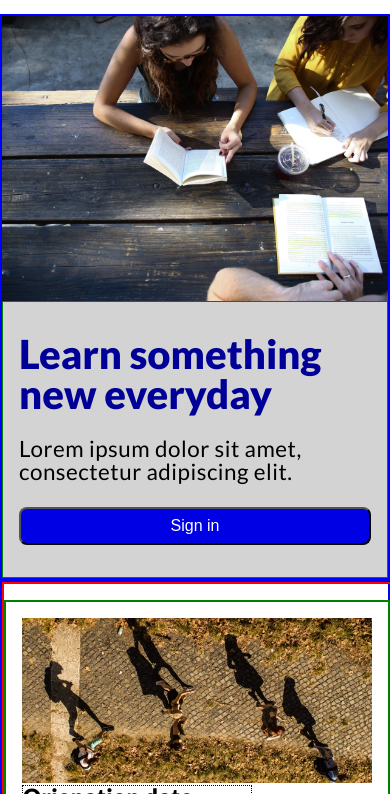
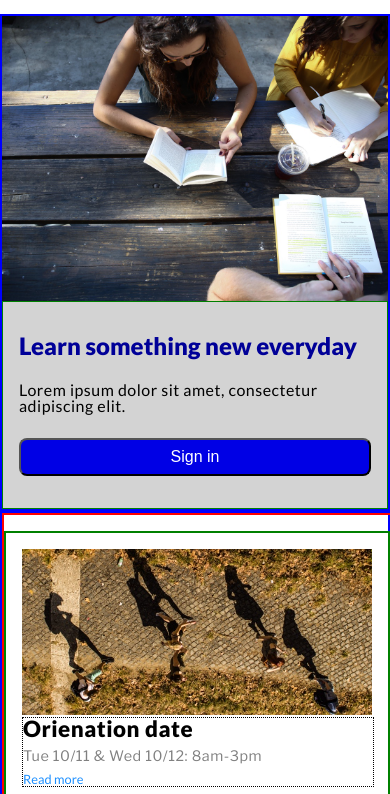
Before and after one commit to JBprg/colmar_academy, a plain HTML site: page index.html in a window 390 px wide. Shown: the part 50-844 px from the top of the page. Drawn offline with nearby package versions, Linux system fonts and the light colour scheme.

Commit message:
pushing mobile code for top container

```diff
--- a/index.html
+++ b/index.html
@@ -55,7 +55,7 @@
           <img src="./resources/images/banner.jpg" alt="Outdoor study group">
         </div>
     <!-- Text container (flex container) -->
-        <div class="text_container">
+        <div class="top_text">
           <h1>Learn something new everyday</h1>
           <h3>Lorem ipsum dolor sit amet, consectetur adipiscing elit.</h3>
         <!--  Start here button  (block container)-->
--- a/resources/css/style.css
+++ b/resources/css/style.css
@@ -6,7 +6,6 @@ html {
 
 /* general page formating */
 body {
-  width: 100%;
   margin: 0 auto;
 }
 
@@ -16,7 +15,7 @@ body {
   align-items: center;
 }
 
-.text_container {                                   /* general text container */
+.text_container {                                /* general text container */
   display: flex;
   flex-direction: column;
   align-items: flex-start;
@@ -66,6 +65,7 @@ p {
     display: block;
   }  */
   .text_container {
+    min-width: 100%;
     border: 1px dotted black;
   }
 
@@ -140,6 +140,9 @@ header .mobile_header {
 /* Main page content */
 
 .page_contents {
+  display: flex;
+  flex-direction: column;
+  max-width: 100%;
   padding-top: 4rem;
 }
 
@@ -164,26 +167,30 @@ header .mobile_header {
  display: block;
 }
 
-.top_container .text_container {
+.top_container .top_text {
   width: 40%;
+  display: flex;
+  flex-direction: column;
+  align-items: flex-start;
+  flex-wrap: wrap;
   padding-right: 4rem;
 }
 
-.top_container .text_container h1 {
+.top_container .top_text h1 {
   color: #000098;
 }
 
-.top_container .text_container h3 {
+.top_container .top_text h3 {
   font-weight: normal;
   padding: 1.5rem 0;
 }
 
-.top_container .text_container .button_container {
+.top_container .top_text .button_container {
+  width: 100%;
   display: block;
-  width: 100%;
 }
 
-.top_container .text_container button {
+.top_container .top_text button {
   align-self: center;
   width: 100%;
   font-size: 1rem;
@@ -194,11 +201,11 @@ header .mobile_header {
   transition: background-color 0.5s linear;
 }
 
-.top_container .text_container button a {
+.top_container .top_text button a {
   color: #ffffff;
 }
 
-.top_container .text_container button:hover{
+.top_container .top_text button:hover{
   font-weight: 600;
   background-color: #64ACF2;
 }
@@ -214,7 +221,7 @@ header .mobile_header {
   .top_container .image_container img {
 
   }
-   .top_container .text_container  {
+   .top_container .top_text  {
 
    }
 }
@@ -223,6 +230,7 @@ header .mobile_header {
 /* Top container for mobile */
 @media only screen and (max-width: 481px){
   .top_container {
+    max-width: 100%;
     display: flex;
     flex-direction: column;
     align-items: flex-start;
@@ -240,10 +248,21 @@ header .mobile_header {
     width: 100%;
   }
 
-  .top_container .text_container {
-    width: auto;
+  .top_container .top_text {
+    width: 100%;
+    display: flex;
+    justify-content: flex-start;
+    box-sizing: border-box;
     padding: 2rem 1rem;
     border: 1px solid green;
+  }
+
+  .top_container .top_text h1 {
+    font-size: 1.5rem;
+  }
+
+  .top_container .top_text h3 {
+    font-size: 1rem;
   }
 
 }
```
